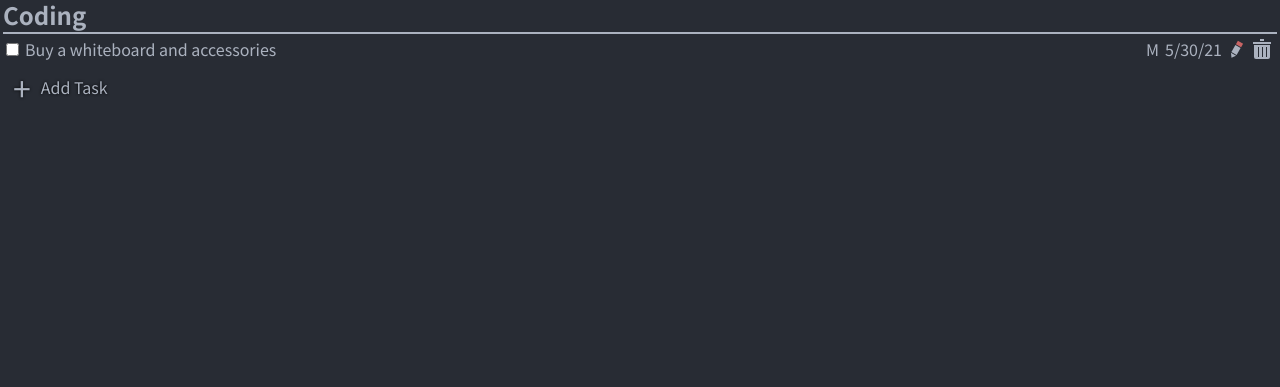
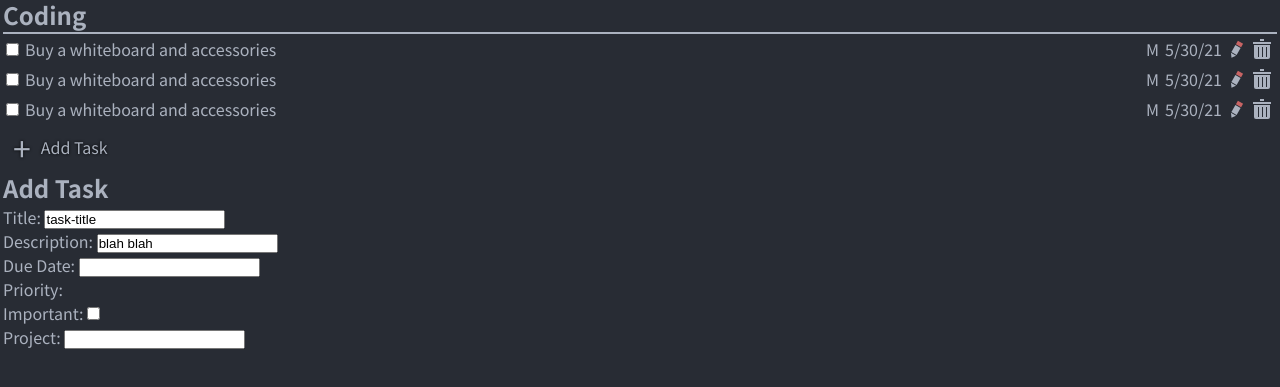
Before and after one commit to mbeckdev/to-do-list, a website built with webpack: page dist/index.html in a window 1280 px wide. Shown: the part 49-436 px from the top of the page. Built offline with nearby package versions, Linux system fonts and the light colour scheme.

Commit message:
Add initial html for form

```diff
--- a/dist/index.html
+++ b/dist/index.html
@@ -62,7 +62,73 @@
           </div>
         </div>
       </div>
+      <div class="task">
+        <div class="task-first-section">
+          <input type="checkbox" name="task-box" />
+          <label for="task-box" class="task-description"
+            >Buy a whiteboard and accessories</label
+          >
+        </div>
+        <div class="task-last-section">
+          <div class="day-of-week">M</div>
+          <div class="due-date">5/30/21</div>
+          <div class="edit-icon">
+            <div class="edit-inner"></div>
+          </div>
+          <div class="delete-icon">
+            <div class="delete1"></div>
+            <div class="delete2"></div>
+          </div>
+        </div>
+      </div>
+      <div class="task">
+        <div class="task-first-section">
+          <input type="checkbox" name="task-box" />
+          <label for="task-box" class="task-description"
+            >Buy a whiteboard and accessories</label
+          >
+        </div>
+        <div class="task-last-section">
+          <div class="day-of-week">M</div>
+          <div class="due-date">5/30/21</div>
+          <div class="edit-icon">
+            <div class="edit-inner"></div>
+          </div>
+          <div class="delete-icon">
+            <div class="delete1"></div>
+            <div class="delete2"></div>
+          </div>
+        </div>
+      </div>
       <div class="add-task"><span class="add-task-icon">+</span> Add Task</div>
+      <form id="manage-task">
+        <div class="form-row">
+          <h2 id="manage-form-title">Add Task</h2>
+        </div>
+        <div class="form-row">
+          <label for="task-title">Title:</label>
+          <input type="text" name="task-title" value="task-title" />
+        </div>
+        <div class="form-row">
+          <label for="task-descrption">Description:</label>
+          <input type="text" name="task-description" value="blah blah" />
+        </div>
+        <div class="form-row">
+          <label for="task-date">Due Date:</label>
+          <input type="text" name="task-date" value="" />
+        </div>
+        <div class="form-row"><label for="task-priority">Priority:</label></div>
+
+        <div class="form-row">
+          <label for="task-box" class="task-description">Important:</label>
+          <input type="checkbox" name="task-box" />
+        </div>
+        <div class="form-row">
+          <label for="task-project">Project:</label>
+          <input type="text" name="task-project" value="" />
+        </div>
+        <div class="form-row"></div>
+      </form>
     </main>
     <script src="main.js"></script>
   </body>
```
